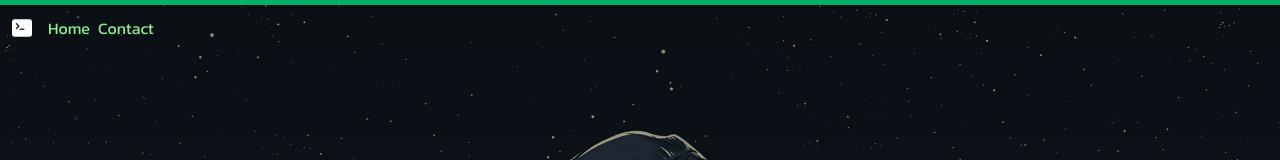
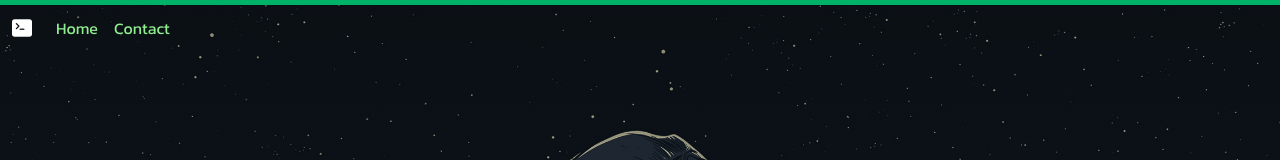
Before and after one commit to SaluteKevin/418, a Vue app in the folder frontend/: page /#/ in a window 1280 px wide. Shown: the top 160 px of the page. Built offline with nearby package versions, Linux system fonts and the light colour scheme.

Commit message:
edit navbar

```diff
--- /dev/null
+++ b/frontend/src/components/Navbar.vue
@@ -0,0 +1,36 @@
+<template>
+  <nav class="navbar navbar-expand-lg bg-light">
+    <div class="container-fluid">
+      <router-link class="navbar-brand" to="/">
+        <i class="bi bi-terminal-fill"></i>
+      </router-link>
+      <button
+        class="navbar-toggler"
+        type="button"
+        data-bs-toggle="collapse"
+        data-bs-target="#navbarSupportedContent"
+        aria-controls="navbarSupportedContent"
+        aria-expanded="false"
+        aria-label="Toggle navigation"
+      >
+        <span class="navbar-toggler-icon"></span>
+      </button>
+      <div class="collapse navbar-collapse" id="navbarSupportedContent">
+        <ul class="navbar-nav me-auto mb-2 mb-lg-0">
+          <li class="nav-item">
+            <router-link class="nav-link" to="/">Home</router-link>
+          </li>
+          <li class="nav-item">
+            <router-link class="nav-link" to="/Contact">Contact</router-link>
+          </li>
+        </ul>
+      </div>
+    </div>
+  </nav>
+</template>
+
+<script>
+export default {};
+</script>
+
+<style lang="scss" scoped></style>
--- a/frontend/src/views/Contact.vue
+++ b/frontend/src/views/Contact.vue
@@ -1,20 +1,6 @@
 <template>
   <div class="contactPage">
-    <nav class="navbar navbar-expand-lg bg-light">
-      <div class="container-fluid">
-        <router-link class="navbar-brand" to="/">
-          <i class="bi bi-terminal-fill"></i>
-        </router-link>
-        <router-link class="nav-link" to="/">Home</router-link>
-        <div class="collapse navbar-collapse" id="navbarSupportedContent">
-          <ul class="navbar-nav me-auto mb-2 mb-lg-0">
-            <li class="nav-item">
-              <router-link class="nav-link" to="/Contact">Contact</router-link>
-            </li>
-          </ul>
-        </div>
-      </div>
-    </nav>
+    <Navbar />
     <main class="container">
       <div class="mainpage row">
         <div class="col">
@@ -72,8 +58,14 @@
 </template>
 
 <script>
+import Navbar from "../components/Navbar.vue";
+
 export default {
+  components: { Navbar },
   name: "Contact",
+  comments: {
+    Navbar,
+  },
 };
 </script>
 
--- a/frontend/src/views/Main.vue
+++ b/frontend/src/views/Main.vue
@@ -1,27 +1,15 @@
 <template>
   <div class="mainPage">
-    <nav class="navbar navbar-expand-lg bg-light">
-      <div class="container-fluid">
-        <router-link class="navbar-brand" to="/">
-          <i class="bi bi-terminal-fill"></i>
-        </router-link>
-        <router-link class="nav-link" to="/">Home</router-link>
-        <div class="collapse navbar-collapse" id="navbarSupportedContent">
-          <ul class="navbar-nav me-auto mb-2 mb-lg-0">
-            <li class="nav-item">
-              <router-link class="nav-link" to="/Contact">Contact</router-link>
-            </li>
-          </ul>
-        </div>
-      </div>
-    </nav>
+    <Navbar />
     <main>
       <div class="position-absolute top-50 text-box ms-5">
         <p>DevCamp KU</p>
         <h1>Team 418</h1>
         <h3>Welcome to my site</h3>
         <div class="row d-inline-flex p-2">
-          <router-link class="link rounded" to="/Contact">Contact Us</router-link>
+          <router-link class="link rounded" to="/Contact"
+            >Contact Us</router-link
+          >
         </div>
       </div>
     </main>
@@ -29,8 +17,13 @@
 </template>
 
 <script>
+import Navbar from "../components/Navbar.vue";
+
 export default {
   name: "Main",
+  components: {
+    Navbar,
+  },
 };
 </script>
 
```
